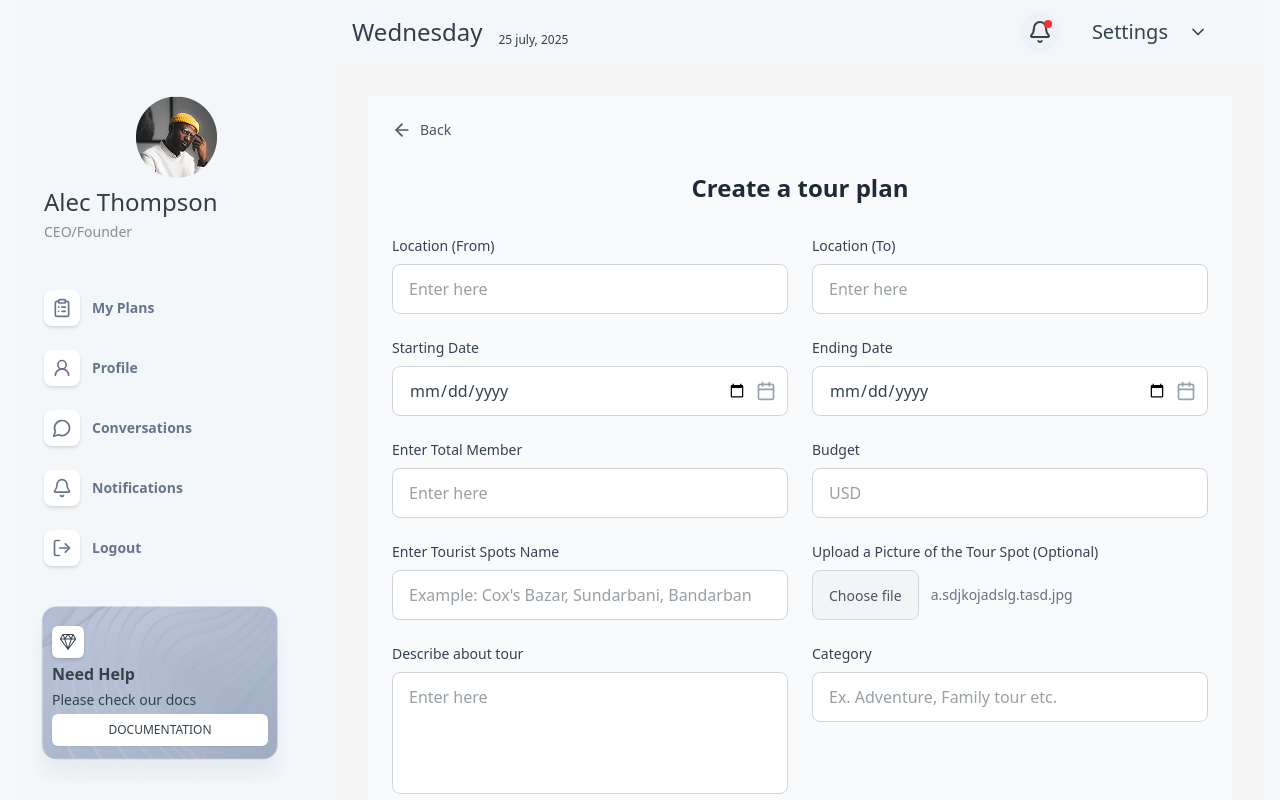
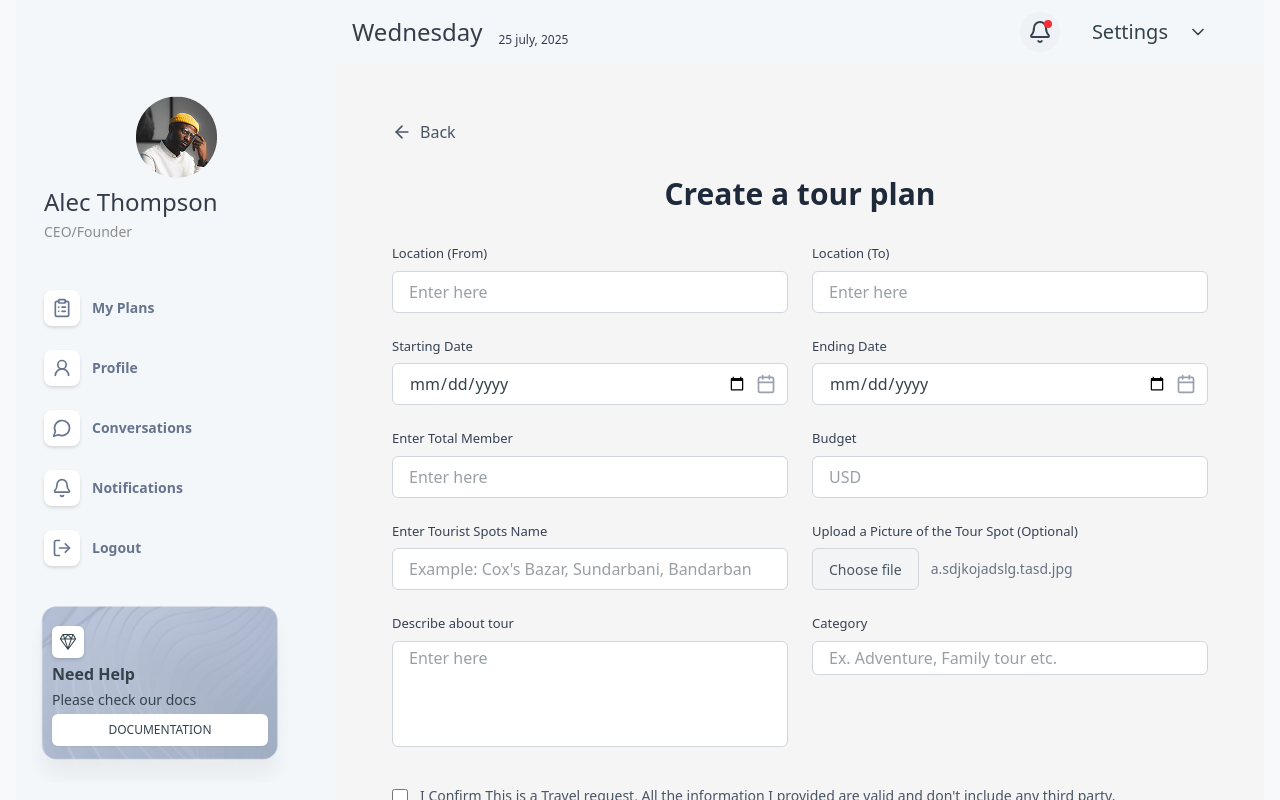
Before and after one commit to MohammedRasif/FreWork, a React (Vite) app: page /user/CreatePlan in a window 1280 px wide. Built offline with nearby package versions, Linux system fonts and the light colour scheme.

Commit message:
new plan created mode added

```diff
--- a/src/Layout/User/CreatePlan.jsx
+++ b/src/Layout/User/CreatePlan.jsx
@@ -3,6 +3,7 @@
 import { useForm } from "react-hook-form"
 import { FiArrowLeft, FiCalendar } from "react-icons/fi"
 import { useState } from "react"
+import { NavLink } from "react-router-dom"
 
 const CreatePlan = () => {
     const [selectedFile, setSelectedFile] = useState(null)
@@ -28,39 +29,41 @@ const CreatePlan = () => {
     }
 
     return (
-        <div className="min-h-screen bg-gray-50 p-6">
-            <div className="max-w-4xl mx-auto">
+        <div className="p-6">
+            <div className="">
                 {/* Header */}
                 <div className="flex items-center mb-8">
-                    <button className="flex items-center gap-2 text-gray-600 hover:text-gray-800 transition-colors">
-                        <FiArrowLeft className="w-5 h-5" />
-                        <span className="text-sm">Back</span>
-                    </button>
+                    <NavLink to="/user">
+                        <button className="flex items-center gap-2 text-gray-600 hover:text-gray-800 transition-colors cursor-pointer">
+                            <FiArrowLeft className="w-5 h-5" />
+                            <span className="text-md">Back</span>
+                        </button>
+                    </NavLink>
                 </div>
 
                 {/* Title */}
-                <h1 className="text-2xl font-semibold text-gray-800 text-center mb-8">Create a tour plan</h1>
+                <h1 className="text-3xl font-semibold text-gray-800 text-center mb-8">Create a tour plan</h1>
 
                 {/* Form */}
                 <form onSubmit={handleSubmit(onSubmit)} className="space-y-6">
                     {/* Row 1: Location From & To */}
                     <div className="grid grid-cols-1 md:grid-cols-2 gap-6">
                         <div>
-                            <label className="block text-sm font-medium text-gray-700 mb-2">Location (From)</label>
+                            <label className="block text-sm font-medium text-gray-700 mb-2" style={{ fontSize: "13px" }}>Location (From)</label>
                             <input
                                 type="text"
                                 placeholder="Enter here"
-                                className="w-full px-4 py-3 bg-white border border-gray-300 rounded-lg focus:outline-none focus:ring-2 focus:ring-blue-500 focus:border-transparent"
+                                className="w-full px-4 py-2 bg-white border border-gray-300 rounded-md focus:outline-none focus:ring-2 focus:ring-blue-500 focus:border-transparent"
                                 {...register("locationFrom", { required: "Location from is required" })}
                             />
                             {errors.locationFrom && <p className="text-red-500 text-sm mt-1">{errors.locationFrom.message}</p>}
                         </div>
                         <div>
-                            <label className="block text-sm font-medium text-gray-700 mb-2">Location (To)</label>
+                            <label className="block text-sm font-medium text-gray-700 mb-2" style={{ fontSize: "13px" }}>Location (To)</label>
                             <input
                                 type="text"
                                 placeholder="Enter here"
-                                className="w-full px-4 py-3 bg-white border border-gray-300 rounded-lg focus:outline-none focus:ring-2 focus:ring-blue-500 focus:border-transparent"
+                                className="w-full px-4 py-2 bg-white border border-gray-300 rounded-md focus:outline-none focus:ring-2 focus:ring-blue-500 focus:border-transparent"
                                 {...register("locationTo", { required: "Location to is required" })}
                             />
                             {errors.locationTo && <p className="text-red-500 text-sm mt-1">{errors.locationTo.message}</p>}
@@ -70,12 +73,12 @@ const CreatePlan = () => {
                     {/* Row 2: Starting Date & Ending Date */}
                     <div className="grid grid-cols-1 md:grid-cols-2 gap-6">
                         <div>
-                            <label className="block text-sm font-medium text-gray-700 mb-2">Starting Date</label>
+                            <label className="block text-sm font-medium text-gray-700 mb-2" style={{ fontSize: "13px" }}>Starting Date</label>
                             <div className="relative">
                                 <input
                                     type="date"
                                     placeholder="Select date"
-                                    className="w-full px-4 py-3 bg-white border border-gray-300 rounded-lg focus:outline-none focus:ring-2 focus:ring-blue-500 focus:border-transparent pr-10"
+                                    className="w-full px-4 py-2 bg-white border border-gray-300 rounded-md focus:outline-none focus:ring-2 focus:ring-blue-500 focus:border-transparent pr-10"
                                     {...register("startingDate", { required: "Starting date is required" })}
                                 />
                                 <FiCalendar className="absolute right-3 top-1/2 transform -translate-y-1/2 text-gray-400 w-5 h-5 pointer-events-none" />
@@ -83,12 +86,12 @@ const CreatePlan = () => {
                             {errors.startingDate && <p className="text-red-500 text-sm mt-1">{errors.startingDate.message}</p>}
                         </div>
                         <div>
-                            <label className="block text-sm font-medium text-gray-700 mb-2">Ending Date</label>
+                            <label className="block text-sm font-medium text-gray-700 mb-2" style={{ fontSize: "13px" }}>Ending Date</label>
                             <div className="relative">
                                 <input
                                     type="date"
                                     placeholder="Select Date"
-                                    className="w-full px-4 py-3 bg-white border border-gray-300 rounded-lg focus:outline-none focus:ring-2 focus:ring-blue-500 focus:border-transparent pr-10"
+                                    className="w-full px-4 py-2 bg-white border border-gray-300 rounded-md focus:outline-none focus:ring-2 focus:ring-blue-500 focus:border-transparent pr-10"
                                     {...register("endingDate", { required: "Ending date is required" })}
                                 />
                                 <FiCalendar className="absolute right-3 top-1/2 transform -translate-y-1/2 text-gray-400 w-5 h-5 pointer-events-none" />
@@ -100,21 +103,21 @@ const CreatePlan = () => {
                     {/* Row 3: Total Member & Budget */}
                     <div className="grid grid-cols-1 md:grid-cols-2 gap-6">
                         <div>
-                            <label className="block text-sm font-medium text-gray-700 mb-2">Enter Total Member</label>
+                            <label className="block text-sm font-medium text-gray-700 mb-2" style={{ fontSize: "13px" }}>Enter Total Member</label>
                             <input
                                 type="number"
                                 placeholder="Enter here"
-                                className="w-full px-4 py-3 bg-white border border-gray-300 rounded-lg focus:outline-none focus:ring-2 focus:ring-blue-500 focus:border-transparent"
+                                className="w-full px-4 py-2 bg-white border border-gray-300 rounded-md focus:outline-none focus:ring-2 focus:ring-blue-500 focus:border-transparent"
                                 {...register("totalMembers", { required: "Total members is required", min: 1 })}
                             />
                             {errors.totalMembers && <p className="text-red-500 text-sm mt-1">{errors.totalMembers.message}</p>}
                         </div>
                         <div>
-                            <label className="block text-sm font-medium text-gray-700 mb-2">Budget</label>
+                            <label className="block text-sm font-medium text-gray-700 mb-2" style={{ fontSize: "13px" }}>Budget</label>
                             <input
                                 type="text"
                                 placeholder="USD"
-                                className="w-full px-4 py-3 bg-white border border-gray-300 rounded-lg focus:outline-none focus:ring-2 focus:ring-blue-500 focus:border-transparent"
+                                className="w-full px-4 py-2 bg-white border border-gray-300 rounded-md focus:outline-none focus:ring-2 focus:ring-blue-500 focus:border-transparent"
                                 {...register("budget", { required: "Budget is required" })}
                             />
                             {errors.budget && <p className="text-red-500 text-sm mt-1">{errors.budget.message}</p>}
@@ -124,21 +127,21 @@ const CreatePlan = () => {
                     {/* Row 4: Tourist Spots & Upload Picture */}
                     <div className="grid grid-cols-1 md:grid-cols-2 gap-6">
                         <div>
-                            <label className="block text-sm font-medium text-gray-700 mb-2">Enter Tourist Spots Name</label>
+                            <label className="block text-sm font-medium text-gray-700 mb-2" style={{ fontSize: "13px" }}>Enter Tourist Spots Name</label>
                             <input
                                 type="text"
                                 placeholder="Example: Cox's Bazar, Sundarbani, Bandarban"
-                                className="w-full px-4 py-3 bg-white border border-gray-300 rounded-lg focus:outline-none focus:ring-2 focus:ring-blue-500 focus:border-transparent"
+                                className="w-full px-4 py-2 bg-white border border-gray-300 rounded-md focus:outline-none focus:ring-2 focus:ring-blue-500 focus:border-transparent"
                                 {...register("touristSpots", { required: "Tourist spots are required" })}
                             />
                             {errors.touristSpots && <p className="text-red-500 text-sm mt-1">{errors.touristSpots.message}</p>}
                         </div>
                         <div>
-                            <label className="block text-sm font-medium text-gray-700 mb-2">
+                            <label className="block text-sm font-medium text-gray-700 mb-2" style={{ fontSize: "13px" }}>
                                 Upload a Picture of the Tour Spot (Optional)
                             </label>
                             <div className="flex items-center gap-3">
-                                <label className="bg-gray-100 hover:bg-gray-200 px-4 py-3 rounded-lg cursor-pointer transition-colors border border-gray-300">
+                                <label className="bg-gray-100 hover:bg-gray-200 px-4 py-2 rounded-md cursor-pointer transition-colors border border-gray-300">
                                     <span className="text-sm text-gray-600">Choose file</span>
                                     <input type="file" className="hidden" onChange={handleFileChange} accept="image/*" />
                                 </label>
@@ -152,21 +155,21 @@ const CreatePlan = () => {
                     {/* Row 5: Description & Category */}
                     <div className="grid grid-cols-1 md:grid-cols-2 gap-6">
                         <div>
-                            <label className="block text-sm font-medium text-gray-700 mb-2">Describe about tour</label>
+                            <label className="block text-sm font-medium text-gray-700 mb-2" style={{ fontSize: "13px" }}>Describe about tour</label>
                             <textarea
                                 placeholder="Enter here"
                                 rows={4}
-                                className="w-full px-4 py-3 bg-white border border-gray-300 rounded-lg focus:outline-none focus:ring-2 focus:ring-blue-500 focus:border-transparent resize-none"
+                                className="w-full px-4 py-1 bg-white border border-gray-300 rounded-md focus:outline-none focus:ring-2 focus:ring-blue-500 focus:border-transparent resize-none"
                                 {...register("description", { required: "Description is required" })}
                             />
                             {errors.description && <p className="text-red-500 text-sm mt-1">{errors.description.message}</p>}
                         </div>
                         <div>
-                            <label className="block text-sm font-medium text-gray-700 mb-2">Category</label>
+                            <label className="block text-sm font-medium text-gray-700 mb-2" style={{ fontSize: "13px" }}>Category</label>
                             <input
                                 type="text"
                                 placeholder="Ex. Adventure, Family tour etc."
-                                className="w-full px-4 py-3 bg-white border border-gray-300 rounded-lg focus:outline-none focus:ring-2 focus:ring-blue-500 focus:border-transparent"
+                                className="w-full px-4 py-1 bg-white border border-gray-300 rounded-md focus:outline-none focus:ring-2 focus:ring-blue-500 focus:border-transparent"
                                 {...register("category", { required: "Category is required" })}
                             />
                             {errors.category && <p className="text-red-500 text-sm mt-1">{errors.category.message}</p>}
@@ -193,13 +196,13 @@ const CreatePlan = () => {
                         <button
                             type="button"
                             onClick={handleSaveForFuture}
-                            className="px-8 py-3 border border-gray-300 text-gray-700 rounded-lg hover:bg-gray-50 transition-colors font-medium"
+                            className="px-8 py-3 border border-gray-300 text-gray-700 rounded-md hover:bg-gray-50 transition-colors font-medium"
                         >
                             Save for Future
                         </button>
                         <button
                             type="submit"
-                            className="px-8 py-3 bg-blue-600 text-white rounded-lg hover:bg-blue-700 transition-colors font-medium"
+                            className="px-8 py-3 bg-blue-600 text-white rounded-md hover:bg-blue-700 transition-colors font-medium"
                         >
                             Publish Now
                         </button>
--- a/src/Layout/User/index.jsx
+++ b/src/Layout/User/index.jsx
@@ -1,7 +1,7 @@
 import { Plus } from "lucide-react";
 import { Button } from "@/components/ui/button";
 import CreatedPlanCard from "../../components/created-plan-card";
-import { Link, useLocation } from "react-router-dom";
+import { Link, NavLink, useLocation } from "react-router-dom";
 import { useEffect } from "react";
 
 const HomeLayout = ({ children }) => {
@@ -21,6 +21,7 @@ const HomeLayout = ({ children }) => {
 			<div className="w-full grid grid-cols-12 py-8">
 				<div className="col-span-10">
 					<div className="w-full flex items-end justify-end">
+						<NavLink to="/user/CreatePlan">
 						<Button
 							variant="transparent"
 							className="font-nunito-sans font-semibold"
@@ -28,6 +29,7 @@ const HomeLayout = ({ children }) => {
 							Create Plan
 							<Plus size={18} />
 						</Button>
+						</NavLink>
 					</div>
 
 					<div className="w-full flex items-center gap-2">
```
